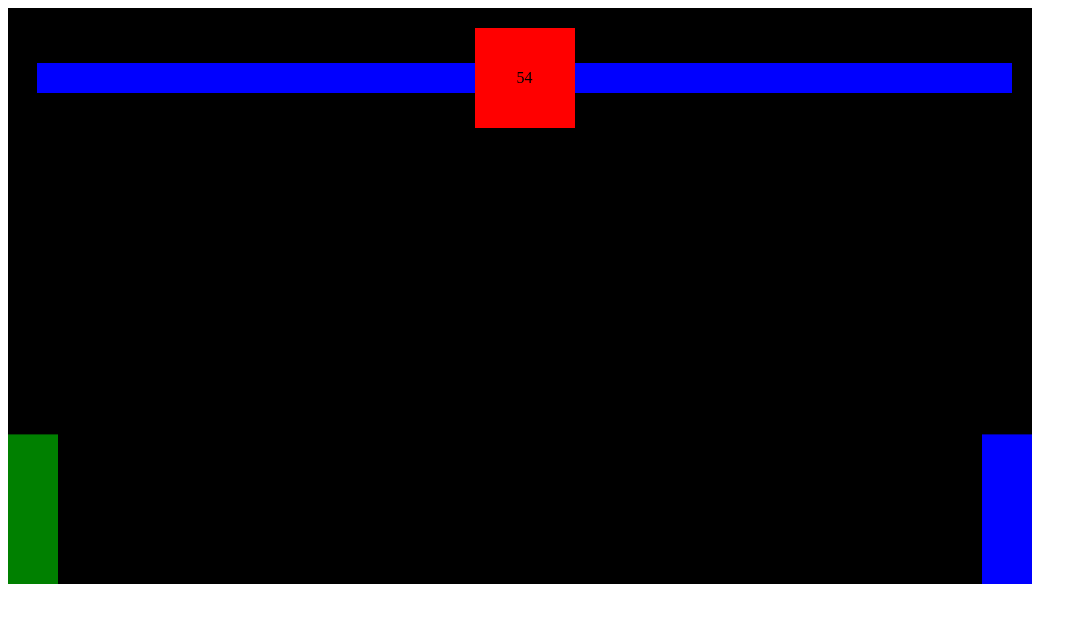
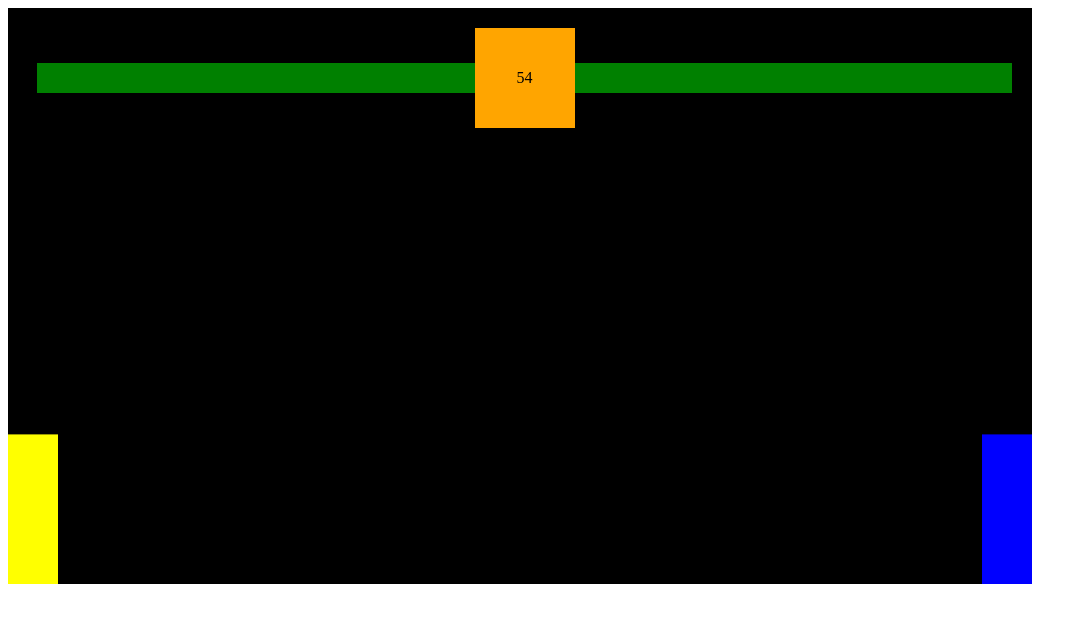
Before and after one commit to Kabohaz/FG, a plain HTML site: page index.html in a window 1280 px wide. Shown: the whole page, without its empty margins (0-1087 px from the left). Drawn offline with Linux system fonts and the light colour scheme.

Commit message:
some color changes

```diff
--- a/index.html
+++ b/index.html
@@ -39,7 +39,7 @@
                     id="playerHealth"
                     style="
                         position: absolute;
-                        background-color: blue;
+                        background-color: green;
                         top: 0;
                         right: 0;
                         bottom: 0;
@@ -51,7 +51,7 @@
             <div
                 id="timer"
                 style="
-                    background-color: red;
+                    background-color: orange;
                     width: 100px;
                     height: 100px;
                     flex-shrink: 0;
@@ -79,7 +79,7 @@
                     id="enemyHealth"
                     style="
                         position: absolute;
-                        background-color: blue;
+                        background-color: green;
                         top: 0;
                         right: 0;
                         bottom: 0;
--- a/index.js
+++ b/index.js
@@ -78,7 +78,7 @@ const player = new Sprite({
         x: 0,
         y: 0
     },
-    color: 'green'
+    color: 'yellow'
 })
 
 const enemy = new Sprite({
```
